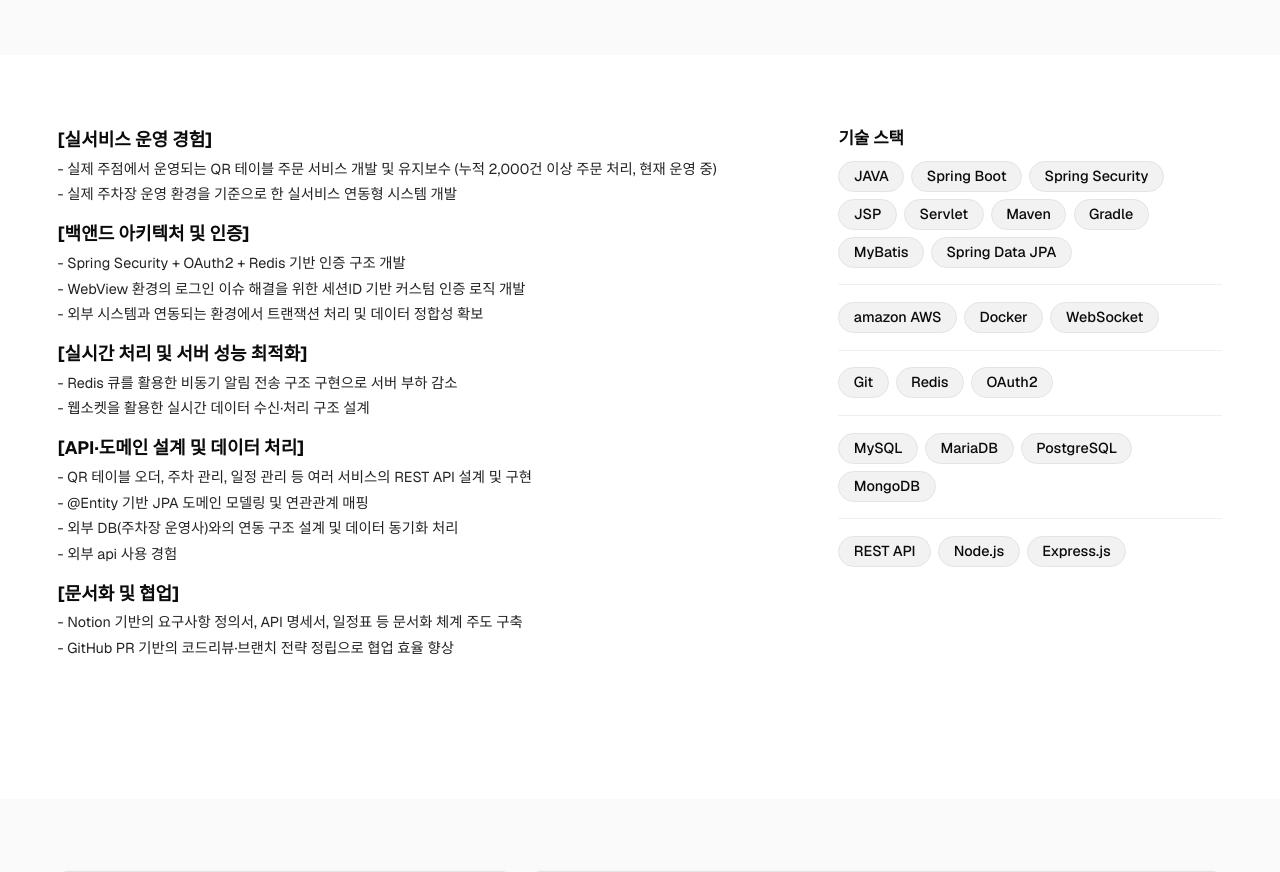
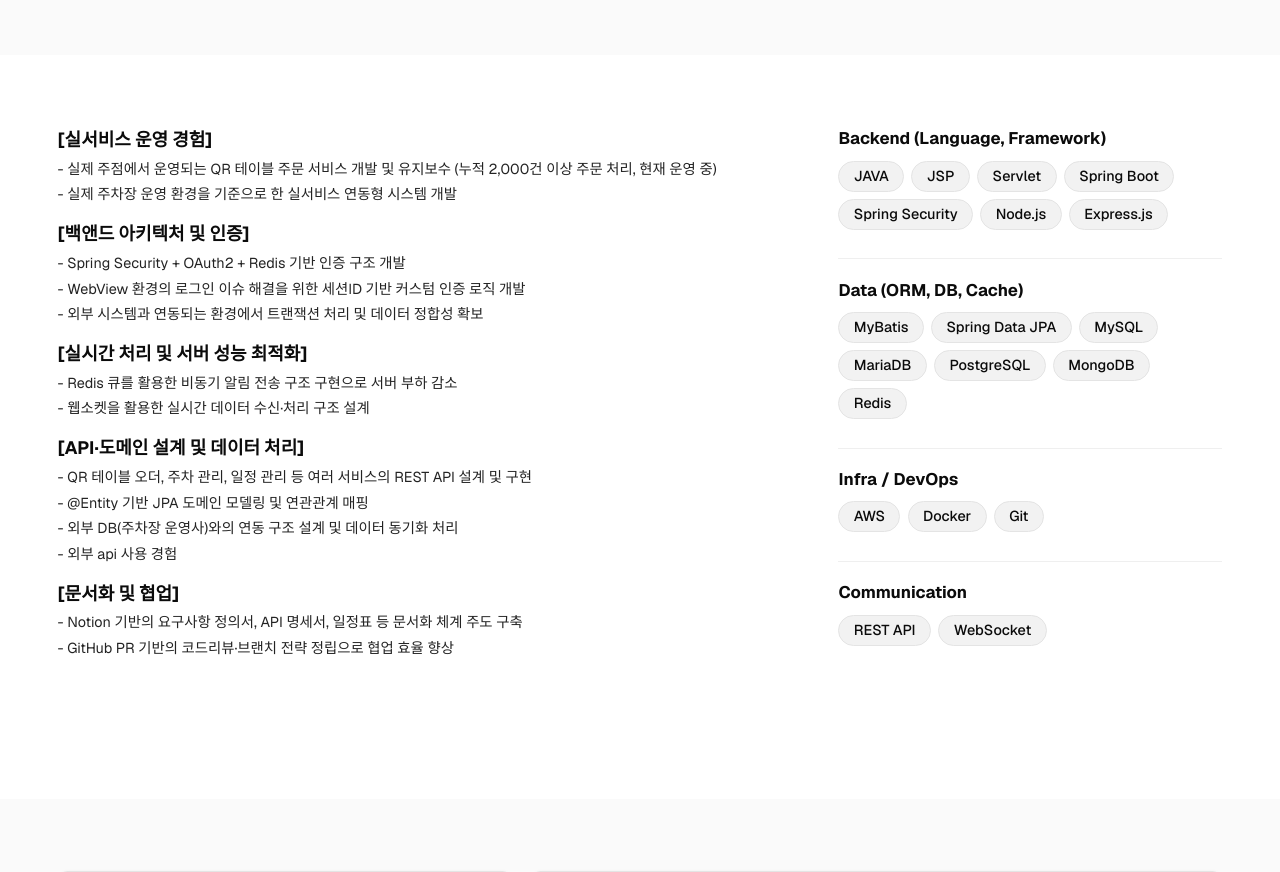
Before and after one commit to dgsim126/donggeun, a Next.js app: page / in a window 1280 px wide. Shown: the part 1500-2372 px from the top of the page. Built offline with nearby package versions, Linux system fonts and the light colour scheme.

Commit message:
feat: before pic

```diff
--- a/app/page.tsx
+++ b/app/page.tsx
@@ -221,49 +221,69 @@ export default function HomePage() {
               </div>
 
               <div>
-                <h3 className="text-xs md:text-sm font-bold mb-2 text-foreground">기술 스택</h3>
 
+
+<div className="space-y-6">
+  {/* Language */}
+  <section>
+    <h3 className="text-xs md:text-sm font-bold text-foreground mb-2">
+      Backend (Language, Framework)
+    </h3>
     <div className="flex flex-wrap gap-1.5">
-                  {/* Backend / Java */}
       <TechBadge>JAVA</TechBadge>
+      <TechBadge>JSP</TechBadge>
+      <TechBadge>Servlet</TechBadge>
       <TechBadge>Spring Boot</TechBadge>
       <TechBadge>Spring Security</TechBadge>
-                  <TechBadge>JSP</TechBadge>
-                  <TechBadge>Servlet</TechBadge>
-                  <TechBadge>Maven</TechBadge>
-                  <TechBadge>Gradle</TechBadge>
+      <TechBadge>Node.js</TechBadge>
+      <TechBadge>Express.js</TechBadge>
+    </div>
+  </section>
+  <hr className="my-4 border-border/60" />
+
+
+  {/* Data Access */}
+  <section>
+    <h3 className="text-xs md:text-sm font-bold text-foreground mb-2">
+      Data (ORM, DB, Cache)
+    </h3>
+    <div className="flex flex-wrap gap-1.5">
       <TechBadge>MyBatis</TechBadge>
       <TechBadge>Spring Data JPA</TechBadge>
-
-                  <hr className="w-full my-2 border-border/60" />
-
-                  {/* Infra */}
-                  <TechBadge>amazon AWS</TechBadge>
-                  <TechBadge>Docker</TechBadge>
-                  <TechBadge>WebSocket</TechBadge>
-
-                  <hr className="w-full my-2 border-border/60" />
-
-                  {/* Auth / Cache / VCS */}
-                  <TechBadge>Git</TechBadge>
-                  <TechBadge>Redis</TechBadge>
-                  <TechBadge>OAuth2</TechBadge>
-
-                  <hr className="w-full my-2 border-border/60" />
-
-                  {/* Database */}
       <TechBadge>MySQL</TechBadge>
       <TechBadge>MariaDB</TechBadge>
       <TechBadge>PostgreSQL</TechBadge>
       <TechBadge>MongoDB</TechBadge>
+      <TechBadge>Redis</TechBadge>
+    </div>
+  </section>
+  <hr className="my-4 border-border/60" />
 
-                  <hr className="w-full my-2 border-border/60" />
+  {/* Build */}
+  <section>
+    <h3 className="text-xs md:text-sm font-bold text-foreground mb-2">
+      Infra / DevOps
+    </h3>
+    <div className="flex flex-wrap gap-1.5">
+      <TechBadge>AWS</TechBadge>
+      <TechBadge>Docker</TechBadge>
+      <TechBadge>Git</TechBadge>
+    </div>
+  </section>
+  <hr className="my-4 border-border/60" />
 
-                  {/* API / Node */}
+  {/* Communication */}
+  <section>
+    <h3 className="text-xs md:text-sm font-bold text-foreground mb-2">
+      Communication
+    </h3>
+    <div className="flex flex-wrap gap-1.5">
       <TechBadge>REST API</TechBadge>
-                  <TechBadge>Node.js</TechBadge>
-                  <TechBadge>Express.js</TechBadge>
+      <TechBadge>WebSocket</TechBadge>
     </div>
+  </section>
+</div>
+
               </div>
 
             </div>
```
Lines whose indentation alone changed are shown as unchanged.
